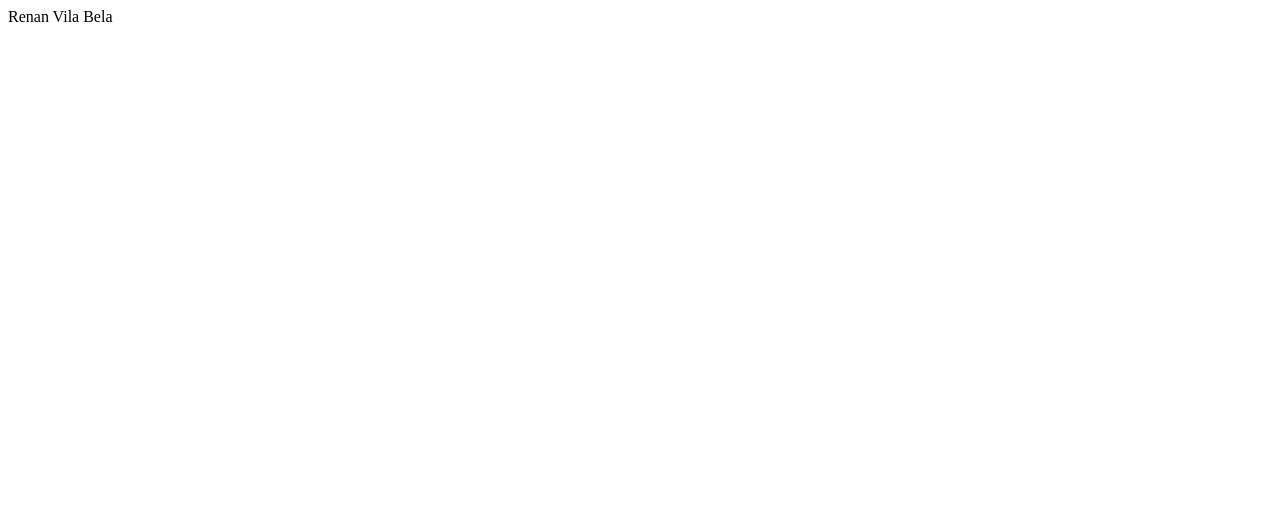
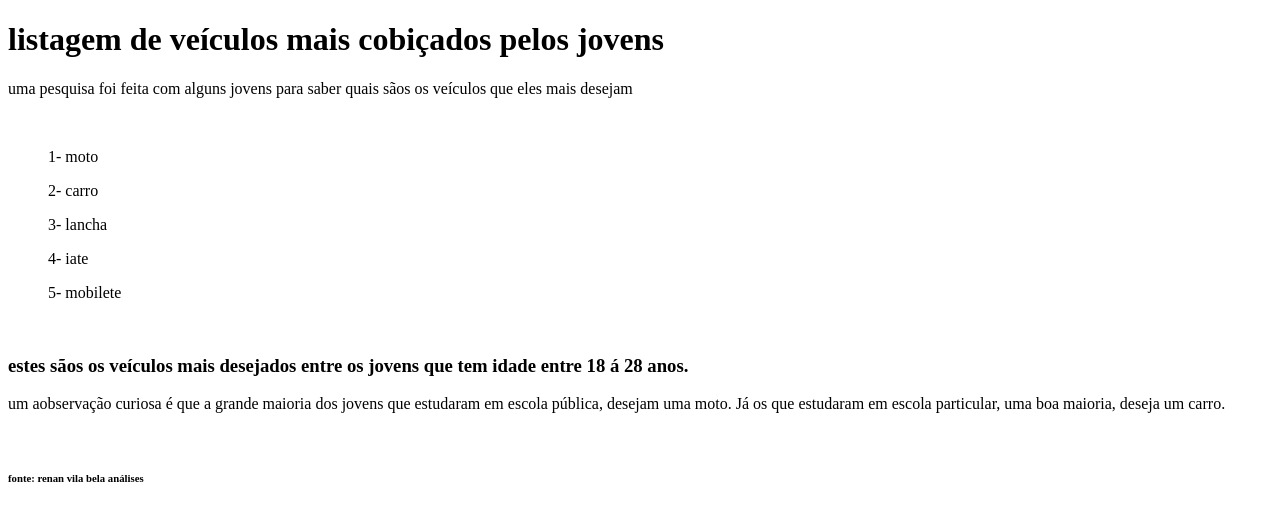
Before and after one commit to renanvilabela/teste, a plain HTML site: page index.html in a window 1280 px wide. Drawn offline with Linux system fonts and the light colour scheme.

Commit message:
lista ordenada

```diff
--- a/index.html
+++ b/index.html
@@ -1 +1,32 @@
-Renan Vila Bela
+<!DOCTYPE html>
+<html lang="en">
+<head>
+    <meta charset="UTF-8">
+    <meta http-equiv="X-UA-Compatible" content="IE=edge">
+    <meta name="viewport" content="width=device-width, initial-scale=1.0">
+    <title>lista ordenada</title>
+    <h1>listagem de veículos mais cobiçados pelos jovens</h1>
+
+    <p>uma pesquisa foi feita com alguns jovens para saber quais sãos os veículos que eles mais desejam</p>
+    <br>
+
+</head>
+<body>
+    <div>
+        <ol>1- moto</ol>
+        <ol>2- carro</ol>
+        <ol>3- lancha</ol>
+        <ol>4- iate</ol>
+        <ol>5- mobilete</ol>
+        <br>
+    </div>
+
+    <h3>estes sãos os veículos mais desejados entre os jovens que tem idade entre 18 á 28 anos.</h3>
+
+    <p>um aobservação curiosa é que a grande maioria dos jovens que estudaram em escola pública, desejam uma moto. Já os que estudaram em escola particular, uma boa maioria, deseja um carro. </p>
+    <br>
+
+    <h6>fonte: renan vila bela análises</h6>
+
+</body>
+</html>
--- /dev/null
+++ b/style.css
@@ -0,0 +1,3 @@
+body{
+    background-color:#a1acac;
+}
```
Also changed, not shown: 1 other file.
